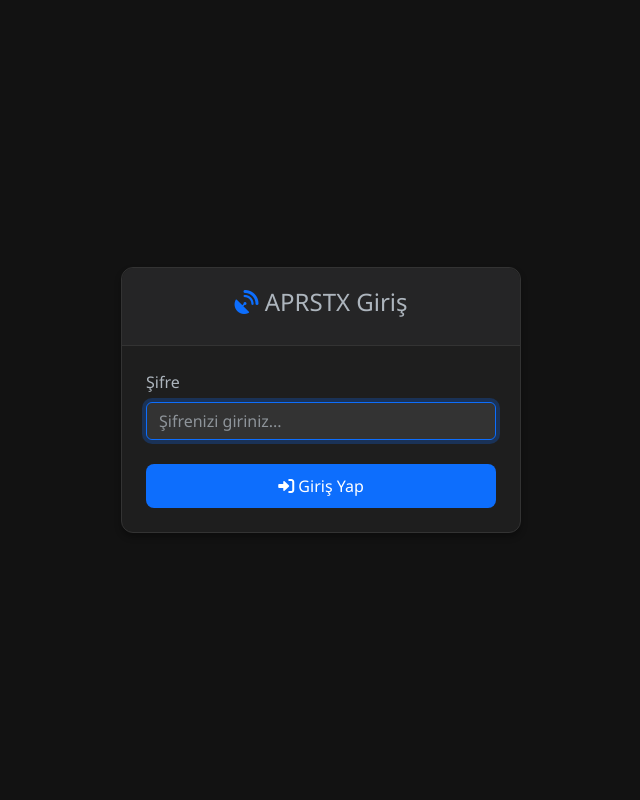
After one commit to 52sadan97/aprstx, a Flask app: page /login in a window 1280 px wide. The commit adds this page. Shown: the whole page, without its empty margins (319-959 px from the left). Run offline with Flask 3, Linux system fonts and the light colour scheme.

Commit message:
Add login authentication system

```diff
--- a/app.py
+++ b/app.py
@@ -1,11 +1,21 @@
-from flask import Flask, render_template, request, redirect, url_for, flash
+from flask import Flask, render_template, request, redirect, url_for, flash, session
+from functools import wraps
 import json
 import os
 
 app = Flask(__name__)
 app.secret_key = "super_secret_key_aprstx" # Change for production if needed
+PASSWORD = "SdnNET1997"
 
 CONFIG_FILE = "config.json"
+
+def login_required(f):
+    @wraps(f)
+    def decorated_function(*args, **kwargs):
+        if not session.get('logged_in'):
+            return redirect(url_for('login'))
+        return f(*args, **kwargs)
+    return decorated_function
 
 def load_config():
     if not os.path.exists(CONFIG_FILE):
@@ -17,7 +27,25 @@ def save_config(config):
     with open(CONFIG_FILE, "w", encoding="utf-8") as f:
         json.dump(config, f, indent=4)
 
+@app.route("/login", methods=["GET", "POST"])
+def login():
+    if request.method == "POST":
+        if request.form.get("password") == PASSWORD:
+            session['logged_in'] = True
+            flash("Giriş başarılı!", "success")
+            return redirect(url_for("index"))
+        else:
+            flash("Hatalı şifre!", "danger")
+    return render_template("login.html")
+
+@app.route("/logout")
+def logout():
+    session.pop('logged_in', None)
+    flash("Çıkış yapıldı.", "info")
+    return redirect(url_for("login"))
+
 @app.route("/", methods=["GET", "POST"])
+@login_required
 def index():
     config = load_config()
 
--- a/templates/index.html
+++ b/templates/index.html
@@ -83,6 +83,7 @@
 <nav class="navbar navbar-expand-lg navbar-dark mb-4">
     <div class="container">
         <a class="navbar-brand" href="#"><i class="fa-solid fa-satellite-dish"></i> APRSTX Yönetim Paneli</a>
+        <a href="/logout" class="btn btn-outline-danger btn-sm"><i class="fa-solid fa-right-from-bracket"></i> Çıkış Yap</a>
     </div>
 </nav>
 
--- /dev/null
+++ b/templates/login.html
@@ -0,0 +1,94 @@
+<!DOCTYPE html>
+<html lang="tr" data-bs-theme="dark">
+<head>
+    <meta charset="UTF-8">
+    <meta name="viewport" content="width=device-width, initial-scale=1.0">
+    <title>APRSTX - Giriş</title>
+    <link href="https://cdn.jsdelivr.net/npm/bootstrap@5.3.0/dist/css/bootstrap.min.css" rel="stylesheet">
+    <link href="https://cdnjs.cloudflare.com/ajax/libs/font-awesome/6.0.0/css/all.min.css" rel="stylesheet">
+    <style>
+        body {
+            background-color: #121212;
+            color: #e0e0e0;
+            font-family: 'Segoe UI', Tahoma, Geneva, Verdana, sans-serif;
+            display: flex;
+            align-items: center;
+            justify-content: center;
+            height: 100vh;
+            margin: 0;
+        }
+        .card {
+            background-color: #1e1e1e;
+            border: 1px solid #333;
+            border-radius: 12px;
+            box-shadow: 0 4px 6px rgba(0,0,0,0.3);
+            width: 100%;
+            max-width: 400px;
+        }
+        .card-header {
+            background-color: #252526;
+            border-bottom: 1px solid #333;
+            border-radius: 12px 12px 0 0 !important;
+            font-weight: 600;
+            text-align: center;
+            padding: 20px;
+        }
+        .form-control {
+            background-color: #2d2d2d;
+            border: 1px solid #444;
+            color: #fff;
+        }
+        .form-control:focus {
+            background-color: #333;
+            border-color: #0d6efd;
+            color: #fff;
+            box-shadow: 0 0 0 0.25rem rgba(13, 110, 253, 0.25);
+        }
+        .btn-primary {
+            background-color: #0d6efd;
+            border: none;
+            padding: 10px 24px;
+            border-radius: 8px;
+            font-weight: 500;
+            width: 100%;
+        }
+        .btn-primary:hover {
+            background-color: #0b5ed7;
+            transform: translateY(-1px);
+            box-shadow: 0 4px 12px rgba(13, 110, 253, 0.4);
+        }
+    </style>
+</head>
+<body>
+
+<div class="container d-flex justify-content-center">
+    <div class="card">
+        <div class="card-header">
+            <h4><i class="fa-solid fa-satellite-dish text-primary"></i> APRSTX Giriş</h4>
+        </div>
+        <div class="card-body p-4">
+            {% with messages = get_flashed_messages(with_categories=true) %}
+              {% if messages %}
+                {% for category, message in messages %}
+                  <div class="alert alert-{{ category }} alert-dismissible fade show shadow-sm" role="alert">
+                    {{ message }}
+                    <button type="button" class="btn-close" data-bs-dismiss="alert" aria-label="Close"></button>
+                  </div>
+                {% endfor %}
+              {% endif %}
+            {% endwith %}
+
+            <form method="POST" action="/login">
+                <div class="mb-4">
+                    <label class="form-label">Şifre</label>
+                    <input type="password" class="form-control" name="password" required autofocus placeholder="Şifrenizi giriniz...">
+                </div>
+                <button type="submit" class="btn btn-primary"><i class="fa-solid fa-right-to-bracket"></i> Giriş Yap</button>
+            </form>
+        </div>
+    </div>
+</div>
+
+<script src="https://cdn.jsdelivr.net/npm/bootstrap@5.3.0/dist/js/bootstrap.bundle.min.js"></script>
+</body>
+</html>
```
